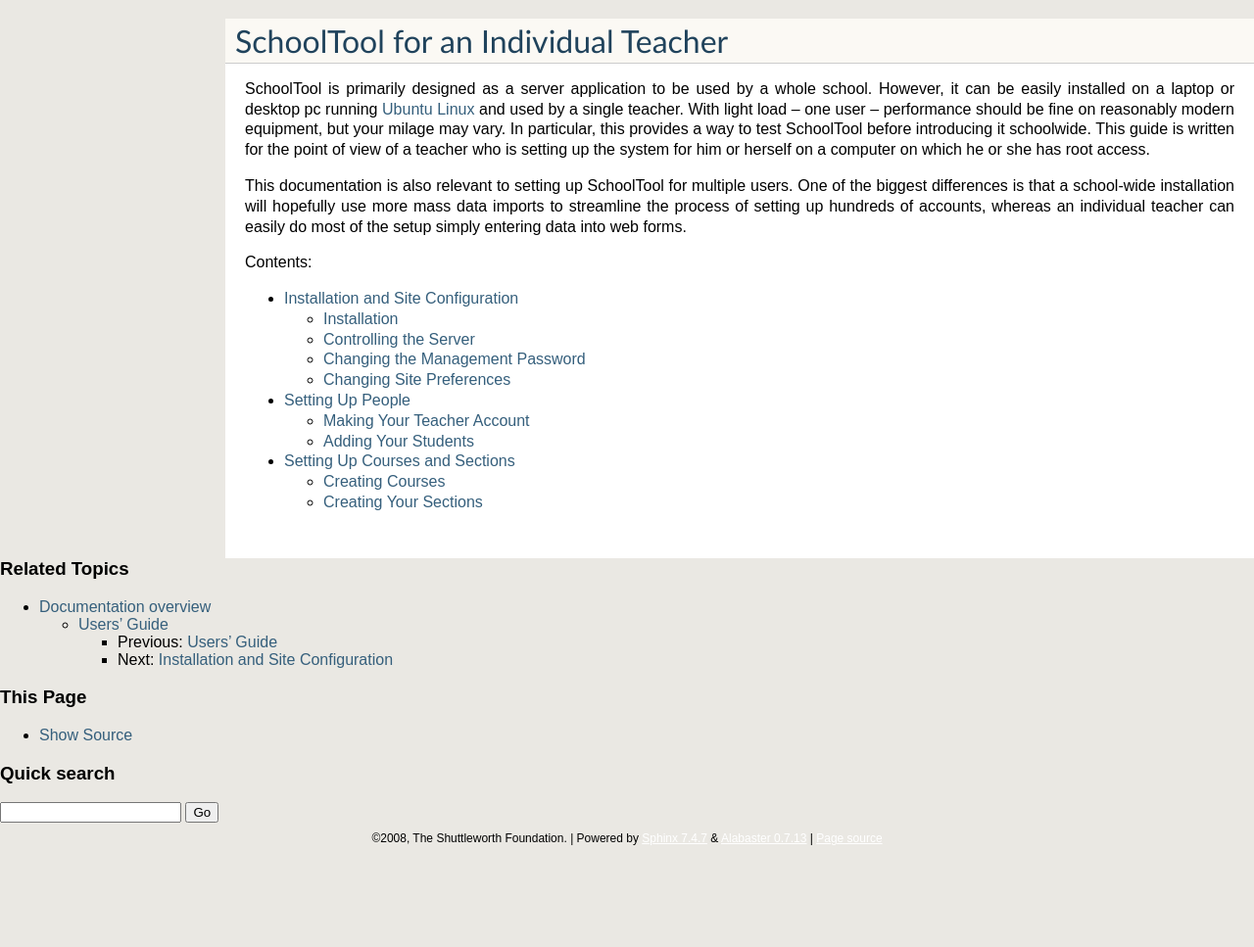
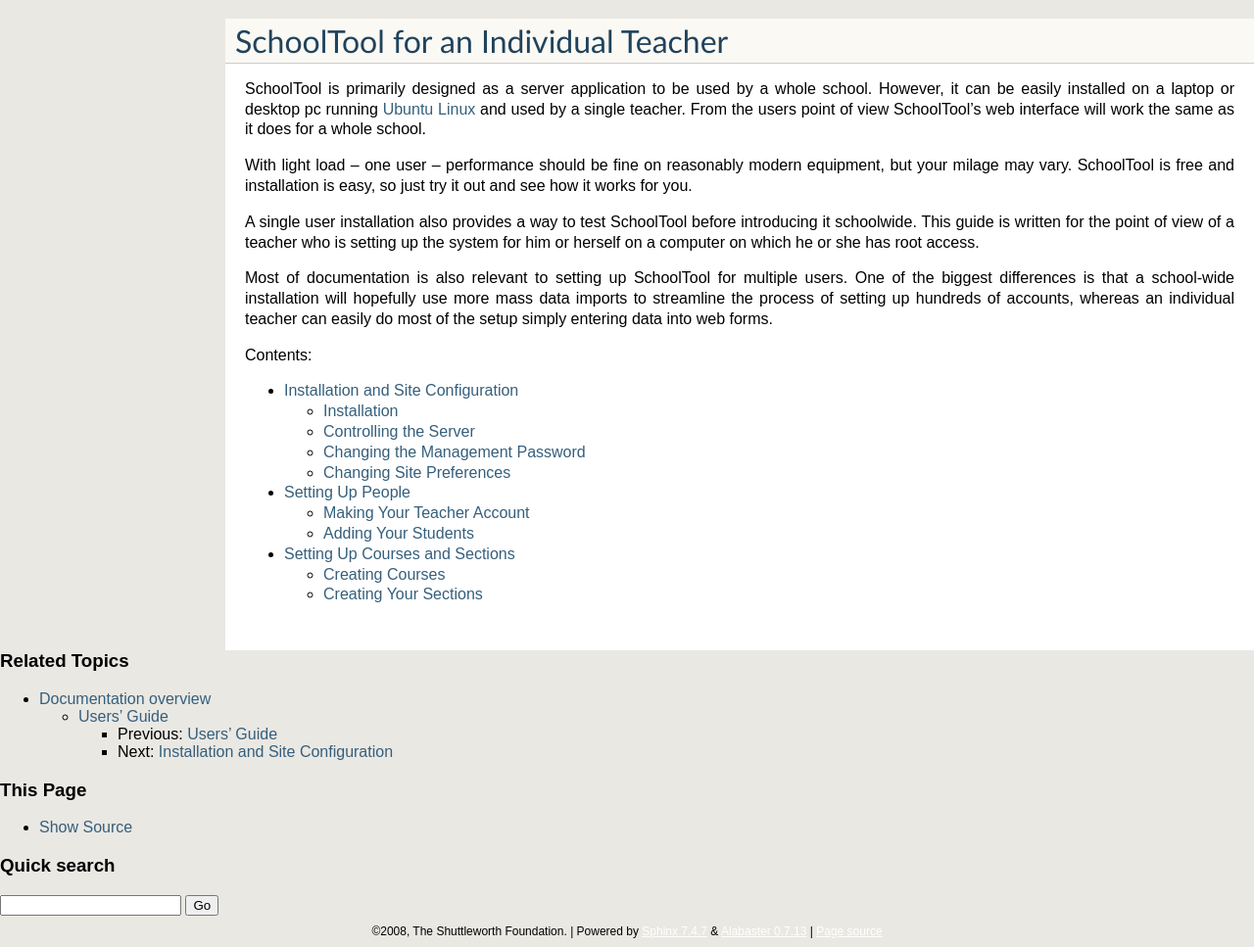
Before and after one commit to schooltool-project/schooltool-book, a Sphinx documentation site: the page built from source/individual.rst, in a window 1280 px wide. Shown: the whole page at 98% size. Built offline with Sphinx 7.4.7, drawn with Linux system fonts in a browser that asks for light colours; before the commit the page ends 900 px from its top, so only the background shows below that.

Commit message:
Finished adding users section.

```diff
--- a/source/individual.rst
+++ b/source/individual.rst
@@ -1,9 +1,13 @@
 SchoolTool for an Individual Teacher
 ====================================
 
-SchoolTool is primarily designed as a server application to be used by a whole school.  However, it can be easily installed on a laptop or desktop pc running `Ubuntu Linux <http://ubuntu.com>`_ and used by a single teacher.  With light load -- one user -- performance should be fine on reasonably modern equipment, but your milage may vary.  In particular, this provides a way to test SchoolTool before introducing it schoolwide.  This guide is written for the point of view of a teacher who is setting up the system for him or herself on a computer on which he or she has root access.
+SchoolTool is primarily designed as a server application to be used by a whole school.  However, it can be easily installed on a laptop or desktop pc running `Ubuntu Linux <http://ubuntu.com>`_ and used by a single teacher.  From the users point of view SchoolTool's web interface will work the same as it does for a whole school.
 
-This documentation is also relevant to setting up SchoolTool for multiple users.  One of the biggest differences is that a school-wide installation will hopefully use more mass data imports to streamline the process of setting up hundreds of accounts, whereas an individual teacher can easily do most of the setup simply entering data into web forms.
+With light load -- one user -- performance should be fine on reasonably modern equipment, but your milage may vary.  SchoolTool is free and installation is easy, so just try it out and see how it works for you.
+
+A single user installation also provides a way to test SchoolTool before introducing it schoolwide.  This guide is written for the point of view of a teacher who is setting up the system for him or herself on a computer on which he or she has root access.
+
+Most of documentation is also relevant to setting up SchoolTool for multiple users.  One of the biggest differences is that a school-wide installation will hopefully use more mass data imports to streamline the process of setting up hundreds of accounts, whereas an individual teacher can easily do most of the setup simply entering data into web forms.
 
 Contents:
 
```
Also changed, not shown: source/individual-courses.rst (+14 -2 lines), source/individual-setup.rst (+6 -4 lines), source/individual-user.rst (+8 -6 lines), source/images/group-selection.png (added), source/images/instructor-added.png (added), source/images/section-instructor.png (added).
